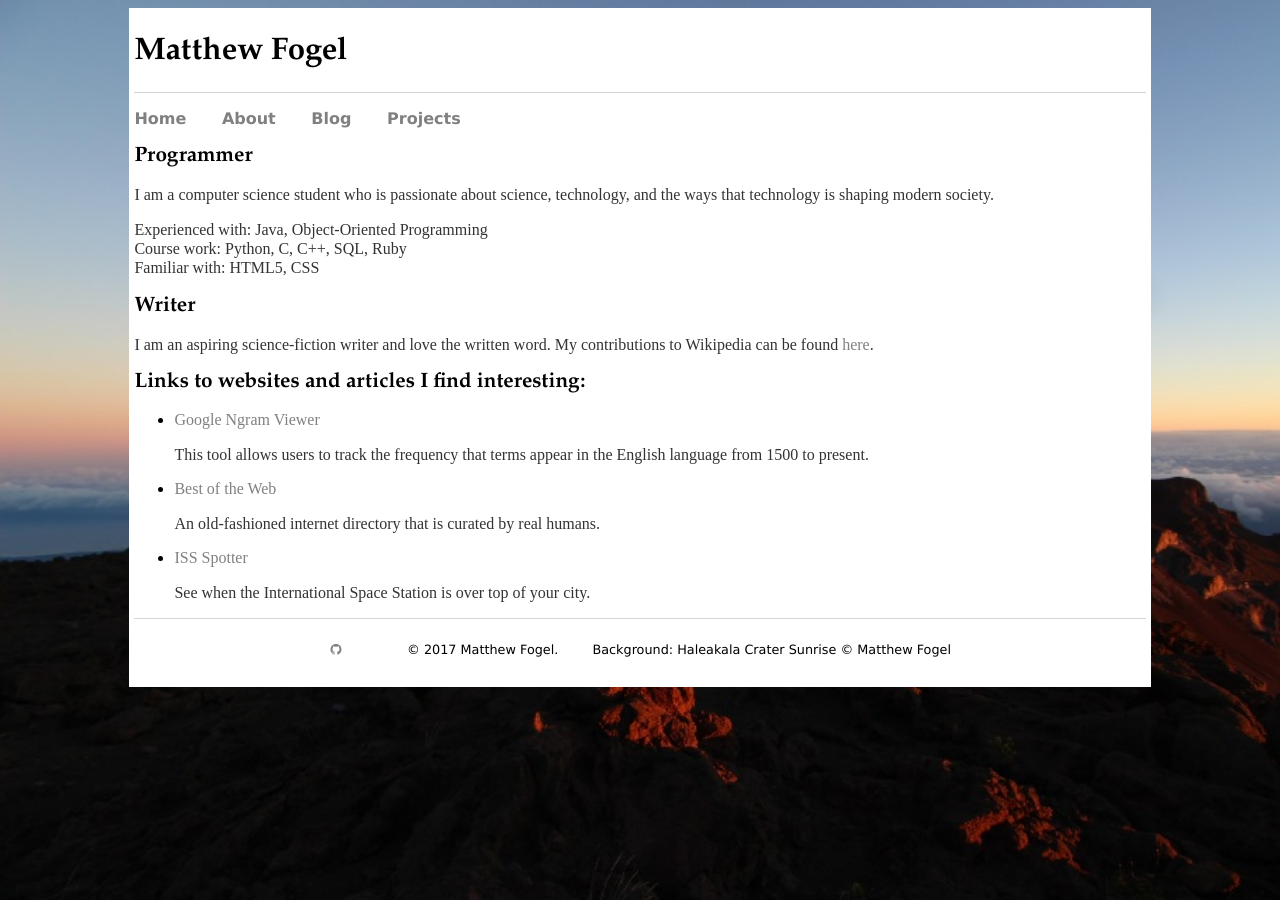
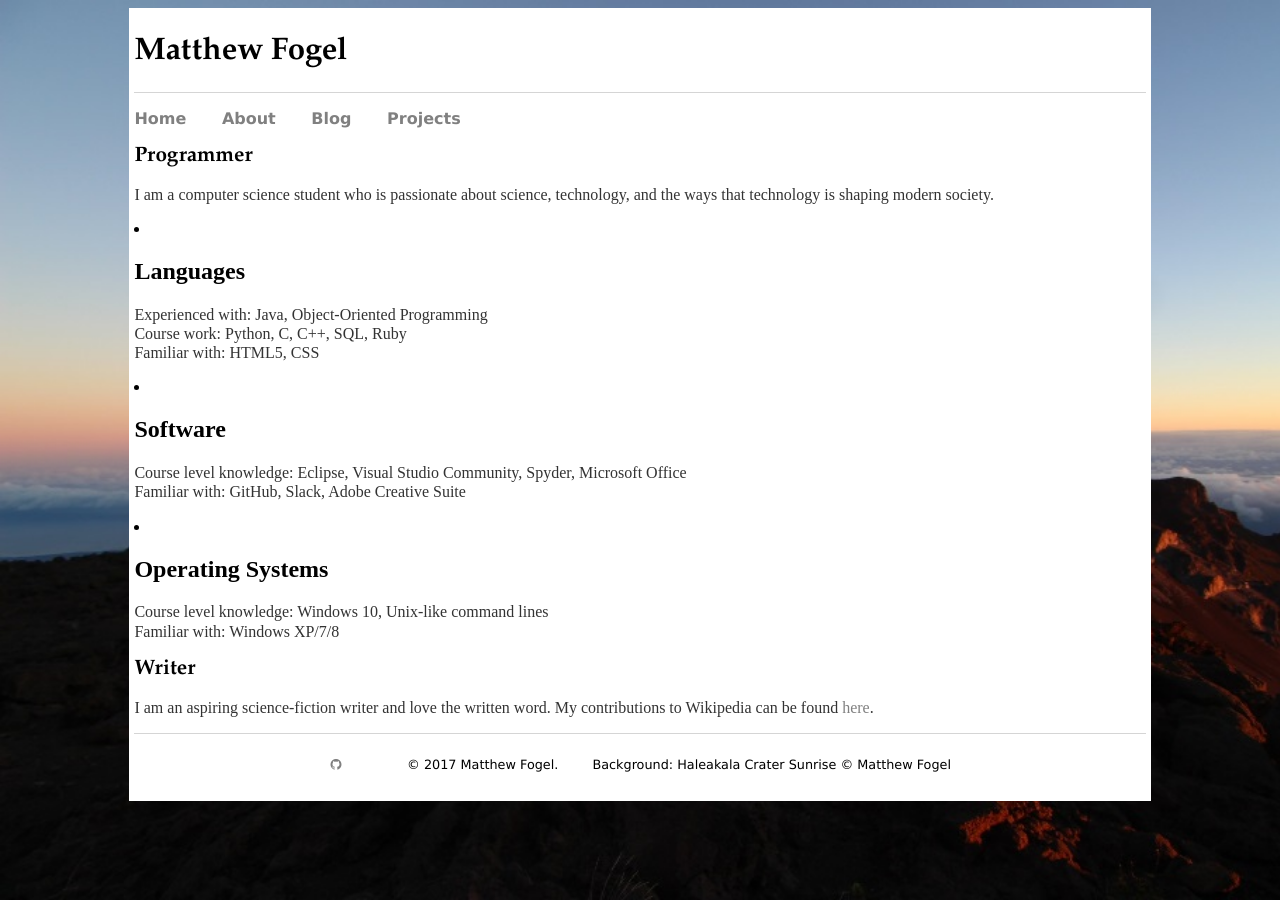
Before and after one commit to matthew-fogel/matthew-fogel.github.io, a Jekyll site: the page built from about/index.html, in a window 1280 px wide. Built offline with Jekyll 4.4.1, drawn with Linux system fonts in a browser that asks for light colours.

Commit message:
Update about page
More description of skills.
Removed interesting links - will move to other page.

```diff
--- a/about/index.html
+++ b/about/index.html
@@ -5,26 +5,21 @@ layout: default
 <div class="information">
 	<h1>Programmer</h1>
       	<p>I am a computer science student who is passionate about science, technology, and the ways that technology is shaping modern society.</p>
+	<li><h2>Languages</h2>
 	<p>Experienced with: Java, Object-Oriented Programming<br/>
 	   Course work: Python, C, C++, SQL, Ruby<br/>
-	   Familiar with: HTML5, CSS</p>
+		Familiar with: HTML5, CSS</p></li>
+
+	<li><h2>Software</h2>
+	<p>Course level knowledge: Eclipse, Visual Studio Community, Spyder, Microsoft Office <br/>
+		Familiar with: GitHub, Slack, Adobe Creative Suite</p></li>
+
+	<li><h2>Operating Systems</h2>
+	<p>Course level knowledge: Windows 10, Unix-like command lines<br/>
+		Familiar with: Windows XP/7/8</p></li>
+
 
 	<h1>Writer</h1>
 	<p>I am an aspiring science-fiction writer and love the written word.
 	My contributions to Wikipedia can be found <a href="https://en.wikipedia.org/wiki/User:Trek104">here</a>.</p>
-	<div class="links">
-		<h1>Links to websites and articles I find interesting:</h1>
-		<ul>
-			<li><a href ="https://books.google.com/ngrams">Google Ngram Viewer</a>
-				<p>This tool allows users to track the frequency that terms appear in the English language
-					from 1500 to present.</p>
-			</li>
-			<li><a href="https://botw.org/">Best of the Web</a>
-				<p>An old-fashioned internet directory that is curated by real humans.</p>
-			</li>
-			<li><a href ="https://spotthestation.nasa.gov/sightings/">ISS Spotter</a>
-				<p>See when the International Space Station is over top of your city.</p>
-			</li>
-		</ul>
-	</div><!--/.information-->
 </div><!--/.information-->
```
